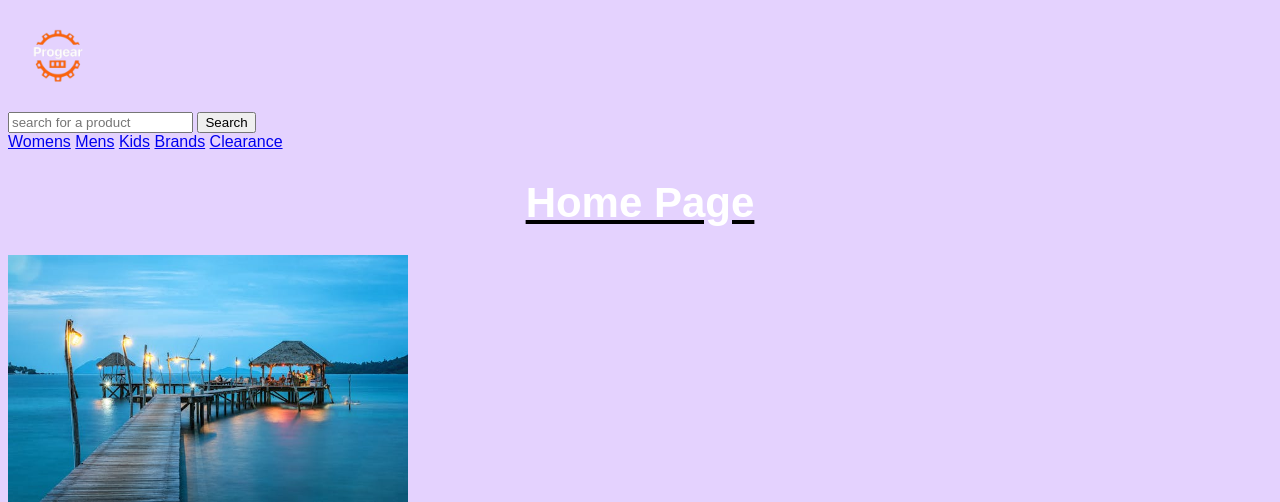
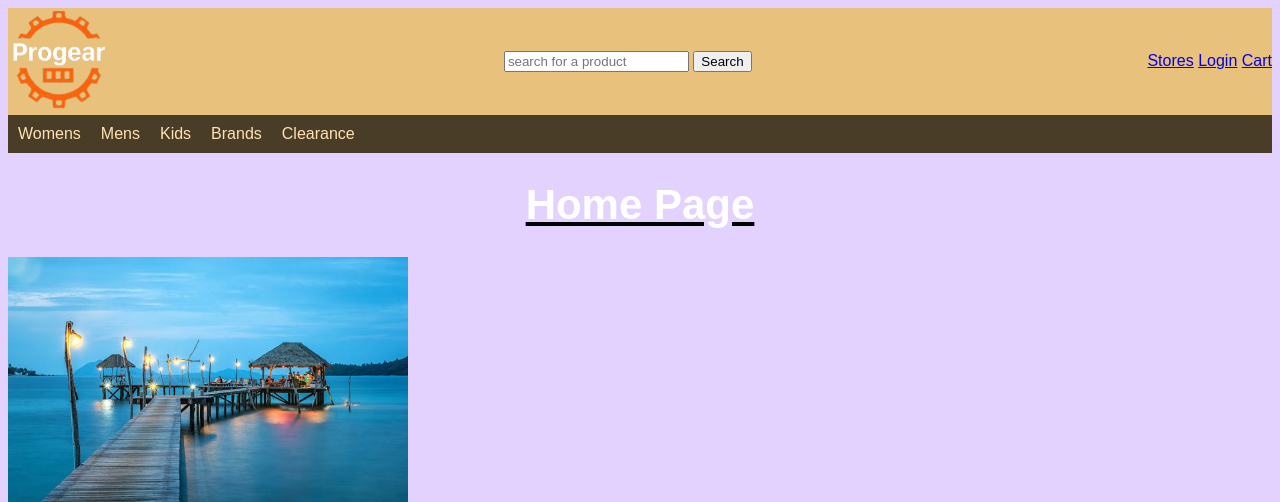
Before and after one commit to arloran777/foundationT325, a PHP site: page / in a window 1280 px wide. Shown: the top 502 px of the page. Run offline with PHP 8.4, Linux system fonts and the light colour scheme.

Commit message:
added header styles

```diff
--- a/index.html
+++ b/index.html
@@ -1,18 +1,24 @@
 <!DOCTYPE html>
 <html lang="en">
     <head>
-        <title>Burrito</title>
+        <title>Progear Hub</title>
         <link rel="icon" href="icon.png">
         <link rel="stylesheet" href="styles.css">
+        <meta name="viewport" content="width=device-width,initial-scale=1">
     </head>
     <body>
-        <header>
+        <header class="main-header">
             <img class="logo" src="images/ProgrearHub_Logo-removebg-preview.png">
             <form>
                 <input type="search" placeholder="search for a product">
                 <button>Search</button>
             </form>
-            <nav>
+            <nav class="user-nav">
+                <a href="#">Stores</a>
+                <a href="#">Login</a>
+                <a href="#">Cart</a>
+            </nav>
+            <nav class="shop-nav">
                 <a href="#">Womens</a>
                 <a href="#">Mens</a>
                 <a href="#">Kids</a>
--- a/styles.css
+++ b/styles.css
@@ -13,3 +13,26 @@ h1 {
 .logo {
     max-width: 100px;
 }
+.main-header {
+    display: flex;
+    flex-direction: row;
+    background-color: #e8c17d;
+    justify-content: space-between;
+    align-items: center;
+    flex-wrap: wrap;
+}
+.shop-nav {
+    min-width: 100%;
+    background-color:#4a3d28;
+    display: flex;
+    flex-direction: row;
+}
+.shop-nav a {
+    color: #ffe3b3;
+    text-decoration: none;
+    padding: 10px;
+}
+.shop-nav a:hover {
+    background-color: #ffe3b3;
+    color: #4a3d28;
+}
```
Also changed, not shown: images/ProgrearHub_Logo-removebg-preview.png.
